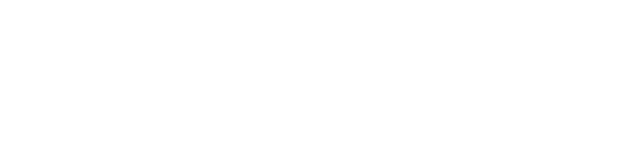
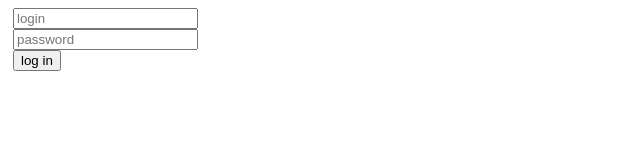
Before and after one commit to NikolayD2/firstgit, a plain HTML site: page index.html in a window 1280 px wide. Shown: the whole page, without its empty margins (0-640 px from the left). Drawn offline with Linux system fonts and the light colour scheme.

Commit message:
auth form

```diff
--- a/index.html
+++ b/index.html
@@ -5,6 +5,10 @@
     <title>MGit</title>
 </head>
 <body>
-
+    <form action="" method="post" style="margin:5px">
+        <input type="text" placeholder="login"><br>
+        <input type="password" placeholder="password"><br>
+        <input type="submit" value="log in">
+    </form>
 </body>
 </html>
```
